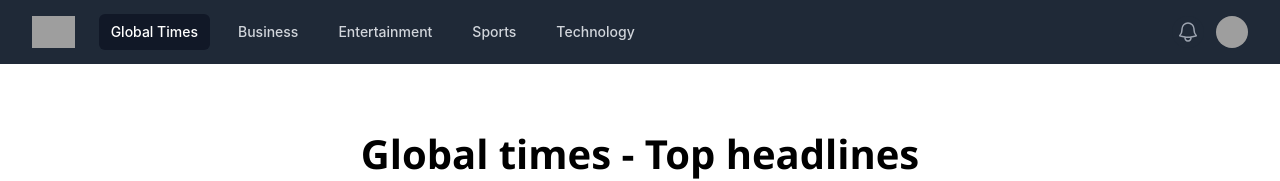
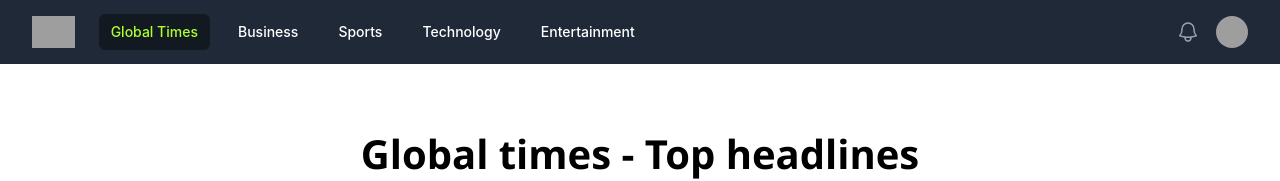
Before and after one commit to pranavzz/globaltimes, a React (Create React App) app: page / in a window 1280 px wide. Shown: the top 181 px of the page. Built offline with nearby package versions, Linux system fonts and the light colour scheme; no server answers; grey boxes are pictures that could not be loaded.

Commit message:
this is my fourth commit

```diff
--- a/src/App.js
+++ b/src/App.js
@@ -5,11 +5,11 @@ import React, { Component } from 'react'
 import Navbar from './components/Navbar/Navbar';
 import News from './components/News/News';
 import Footer from './components/Footer/Footer';
-import { BrowserRouter as Router,Routes,Route } from 'react-router-dom';
+// import { BrowserRouter as Router,Routes,Route } from 'react-router-dom';
+import { BrowserRouter as Router, Routes, Route } from "react-router-dom";
+import { Link } from "react-router-dom";
 
 // import PropTypes from 'prop-types'
-
-
 // this is a class based component
 // by default it takes function based components
 
@@ -19,25 +19,28 @@ export default class App extends Component {
   render() {
     return (
       <>
+      <div>
+      {/* <Router> */}
      <div>
       <Navbar></Navbar>
      </div>
 
-     <Router>
+
       <Routes>
         {/* For path="/" its the home page for which i will pass props as general category */}
-        <Route exact path="/" element={<News pageSize={6} country="in" category="general"></News>}></Route>
-        <Route exact path="/entertainment" element={<News pageSize={6} country="in" category="entertainment"></News>}></Route>
-        <Route exact path="/sports" element={<News pageSize={6} country="in" category="sports"></News>}></Route>
-        <Route exact path="/business" element={<News pageSize={6} country="in" category="business"></News>}></Route>
-        <Route exact path="/technology" element={<News pageSize={6} country="in" category="technology"></News>}></Route>
+        <Route exact path="/" element={<News key="general" pageSize={6} country="in" category="general"></News>}></Route>
+        <Route exact path="/entertainment" element={<News key="entertainment"  pageSize={6} country="in" category="entertainment"></News>}></Route>
+        <Route exact path="/sports" element={<News key="sports"  pageSize={6} country="in" category="sports"></News>}></Route>
+        <Route exact path="/business" element={<News key="business"  pageSize={6} country="in" category="business"></News>}></Route>
+        <Route exact path="/technology" element={<News key="technology"  pageSize={6} country="in" category="technology"></News>}></Route>
       </Routes >
-     </Router>
+
 
      <div>
       <Footer></Footer>
      </div>
-
+      {/* </Router> */}
+      </div>
       </>
     );
   }
--- a/src/components/Navbar/Navbar.js
+++ b/src/components/Navbar/Navbar.js
@@ -1,12 +1,13 @@
 import React, { Component } from "react";
-// import { Link } from "react-router-dom";
+import { NavLink, NavNavLink } from "react-router-dom";
 
-export class Navbar extends Component {
-  render() {
-    return (
-      <>
-        <nav className="bg-gray-800">
-          <div className="mx-auto max-w-7xl px-2 sm:px-6 lg:px-8">
+export default function Navbar() {
+  return (
+    <div>
+       <nav className="bg-gray-800" >
+          <div className="mx-auto max-w-7xl px-2 sm:px-6 lg:px-8" style={{
+
+                }}>
             <div className="relative flex h-16 items-center justify-between">
               <div className="absolute inset-y-0 left-0 flex items-center sm:hidden">
                 <button
@@ -63,40 +64,50 @@ export class Navbar extends Component {
                 </div>
                 <div className="hidden sm:ml-6 sm:block">
                   <div className="flex space-x-4">
-                    <a
-                      href="/"
-                      className="bg-gray-900 text-white rounded-md px-3 py-2 text-sm font-medium"
-                      aria-current="page"
+                    <NavLink
+                      to="/"
+                      className="text-gray-300 hover:bg-gray-700 hover:text-white rounded-md px-3 py-2 text-sm font-medium"
+                      style={({ isActive }) => ({
+                        color: isActive ? 'greenyellow' : 'white' })}
                     >
+
                       Global Times
-                    </a>
+                    </NavLink>
 
-                    <a
-                      href="/business"
+                    <NavLink
+                      to="/business"
                       className="text-gray-300 hover:bg-gray-700 hover:text-white rounded-md px-3 py-2 text-sm font-medium"
+                      style={({ isActive }) => ({
+                        color: isActive ? 'greenyellow' : 'white' })}
                     >
                       Business
-                    </a>
+                    </NavLink>
 
-                    <a
-                      href="/entertainment"
+                    <NavLink
+                       to="/sports"
                       className="text-gray-300 hover:bg-gray-700 hover:text-white rounded-md px-3 py-2 text-sm font-medium"
+                      style={({ isActive }) => ({
+                        color: isActive ? 'greenyellow' : 'white' })}
+                    >
+                      Sports
+                    </NavLink>
+                    <NavLink
+                       to="/technology"
+                      className="text-gray-300 hover:bg-gray-700 hover:text-white rounded-md px-3 py-2 text-sm font-medium"
+                      style={({ isActive }) => ({
+                        color: isActive ? 'greenyellow' : 'white' })}
+                    >
+                      Technology
+                    </NavLink>
+                    <NavLink
+                       to="/entertainment"
+                      className="text-gray-300 hover:bg-gray-700 hover:text-white rounded-md px-3 py-2 text-sm font-medium"
+                      style={({ isActive }) => ({
+                        color: isActive ? 'greenyellow' : 'white' })}
                     >
                       Entertainment
-                    </a>
+                    </NavLink>
 
-                    <a
-                      href="/sports"
-                      className="text-gray-300 hover:bg-gray-700 hover:text-white rounded-md px-3 py-2 text-sm font-medium"
-                    >
-                      Sports
-                    </a>
-                    <a
-                      href="/technology"
-                      className="text-gray-300 hover:bg-gray-700 hover:text-white rounded-md px-3 py-2 text-sm font-medium"
-                    >
-                      Technology
-                    </a>
                   </div>
                 </div>
               </div>
@@ -149,7 +160,7 @@ export class Navbar extends Component {
           <div className="sm:hidden" id="mobile-menu">
             <div className="space-y-1 px-2 pt-2 pb-3">
               <a
-                href="/"
+                to="/"
                 className="bg-gray-900 text-white block rounded-md px-3 py-2 text-base font-medium"
                 aria-current="page"
               >
@@ -157,21 +168,21 @@ export class Navbar extends Component {
               </a>
 
               <a
-                href="/"
+                to="/"
                 className="text-gray-300 hover:bg-gray-700 hover:text-white block rounded-md px-3 py-2 text-base font-medium"
               >
                 Team
               </a>
 
               <a
-                href="/"
+                to="/"
                 className="text-gray-300 hover:bg-gray-700 hover:text-white block rounded-md px-3 py-2 text-base font-medium"
               >
                 Projects
               </a>
 
               <a
-                href="/"
+                to="/"
                 className="text-gray-300 hover:bg-gray-700 hover:text-white block rounded-md px-3 py-2 text-base font-medium"
               >
                 Calendar
@@ -179,9 +190,7 @@ export class Navbar extends Component {
             </div>
           </div>
         </nav>
-      </>
-    );
-  }
+
+    </div>
+  )
 }
-
-export default Navbar;
--- a/src/index.css
+++ b/src/index.css
@@ -15,3 +15,8 @@ code {
   font-family: 'Segoe UI', Tahoma, Geneva, Verdana, sans-serif;
   font-size: 40px;
 }
+
+.active{
+  color: #fff;
+  background-color: #00000065;
+}
--- a/src/index.js
+++ b/src/index.js
@@ -3,12 +3,17 @@ import ReactDOM from 'react-dom/client';
 import './index.css';
 import App from './App';
 import reportWebVitals from './reportWebVitals';
+import { BrowserRouter as Router, Routes, Route } from "react-router-dom";
 
 const root = ReactDOM.createRoot(document.getElementById('root'));
 root.render(
+  <Router>
   <React.StrictMode>
+
     <App />
+
   </React.StrictMode>
+  </Router>
 );
 
 // If you want to start measuring performance in your app, pass a function
```
